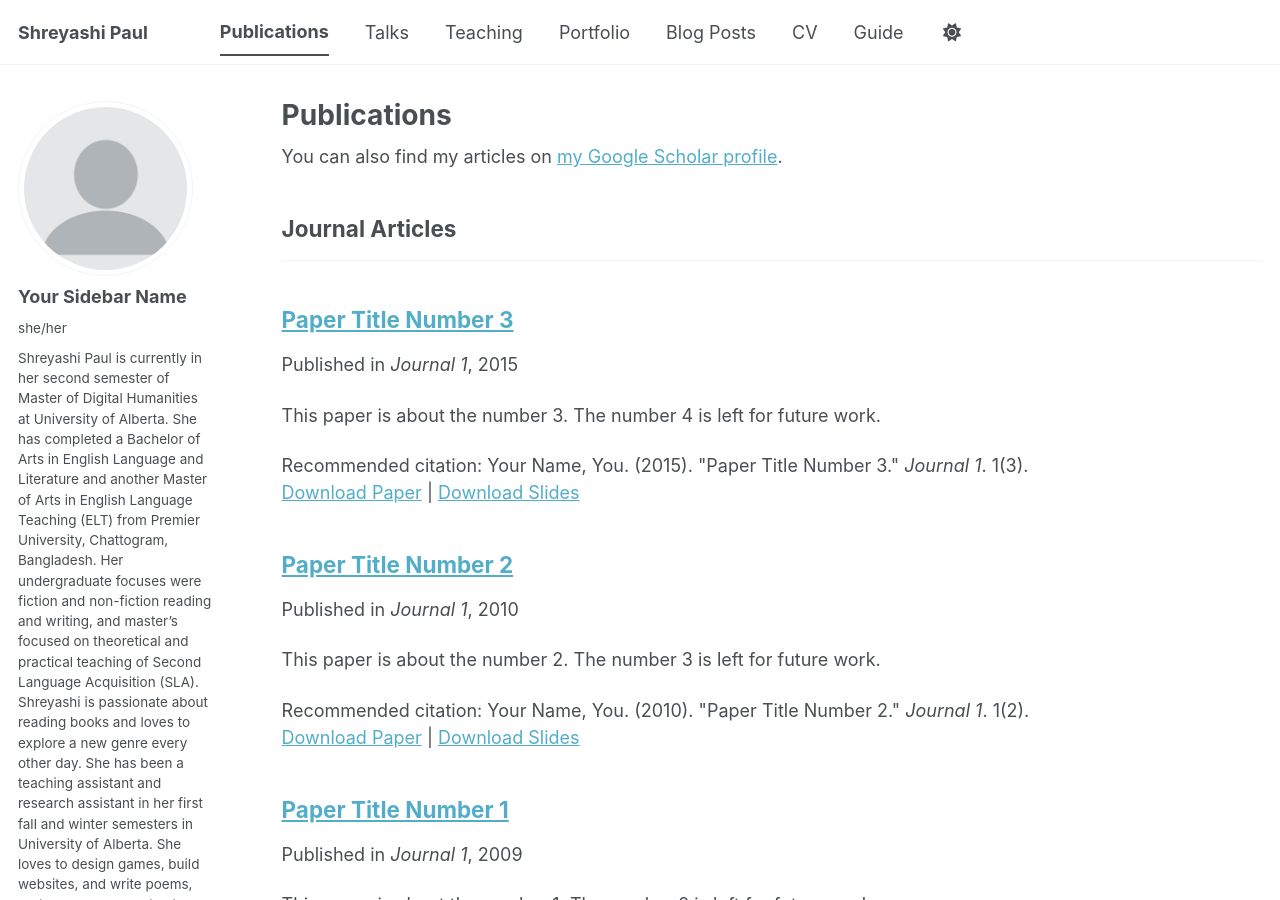
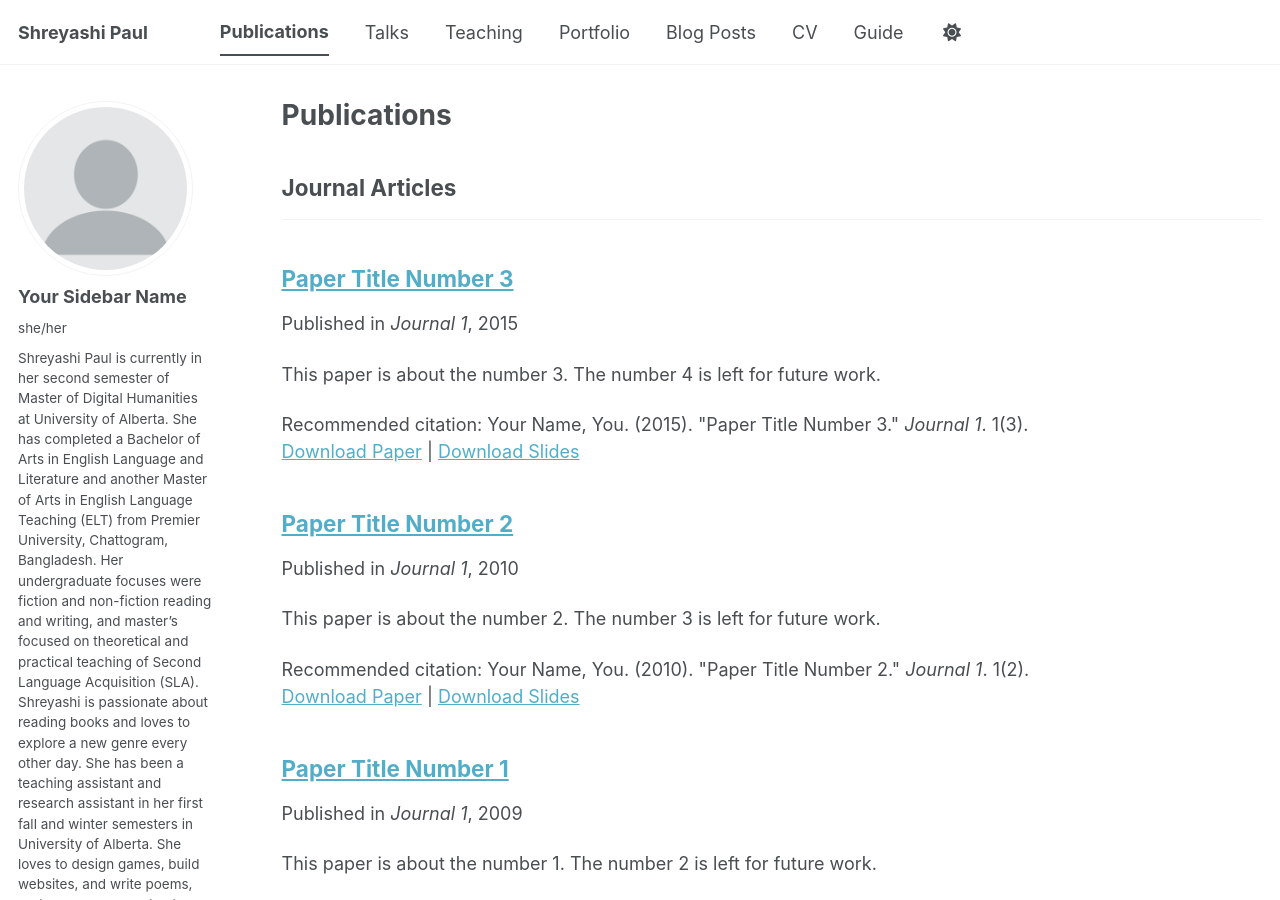
Before and after one commit to s-pl70/me, a Jekyll site: the page built from _pages/publications.html, in a window 1280 px wide and 900 px high. Built offline with Jekyll 4.4.1, drawn with Linux system fonts in a browser that asks for light colours; some web fonts are replaced; a script bundle is joined from its source files by our own code; library files that are not in the unit come from our copies; some of the changed lines change nothing that is shown.

Commit message:
Update _config.yml

```diff
--- a/_config.yml
+++ b/_config.yml
@@ -35,27 +35,27 @@
   email            : "shreyashicox@gmail.com"
 
   # Academic websites
-  academia         : # URL
-  arxiv            : # URL - Update with the correct link to your profile
-  googlescholar    : "https://scholar.google.com/citations?user=PS_CX0AAAAAJ"
-  inspire-hep      : # URL
-  impactstory      : # URL
-  orcid            : "https://orcid.org/yourorcidurl"
-  semantic         : # URL
-  ssrn             : # URL
-  pubmed           : "https://www.ncbi.nlm.nih.gov/pubmed/?term=john+snow"
-  researchgate     : # URL
-  scopus           : # URL
-  zotero           : # URL
+  academia         :
+  arxiv            :
+  googlescholar    :
+  inspire-hep      :
+  impactstory      :
+  orcid            :
+  semantic         :
+  ssrn             :
+  pubmed           :
+  researchgate     : https://www.researchgate.net/profile/Shreyashi-Paul-2/research
+  scopus           :
+  zotero           :
 
 
   # Repositories and software development
-  bitbucket        : # Username - Update with your username on the site
-  codepen          : # Username
-  dribbble         : # Username
-  github           : "academicpages"
-  kaggle           : # Username
-  stackoverflow    : # User number or user number and name (i.e., use "1" or "1/jeff-atwood")
+  bitbucket        :
+  codepen          :
+  dribbble         :
+  github           : s-pl70
+  kaggle           :
+  stackoverflow    :
 
   # Social media
   artstation       : # Username
```
